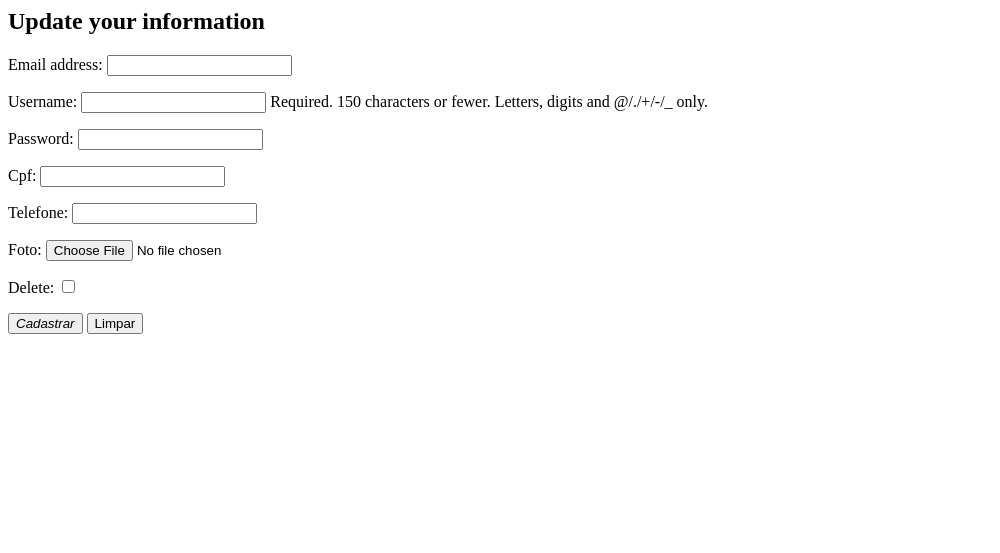
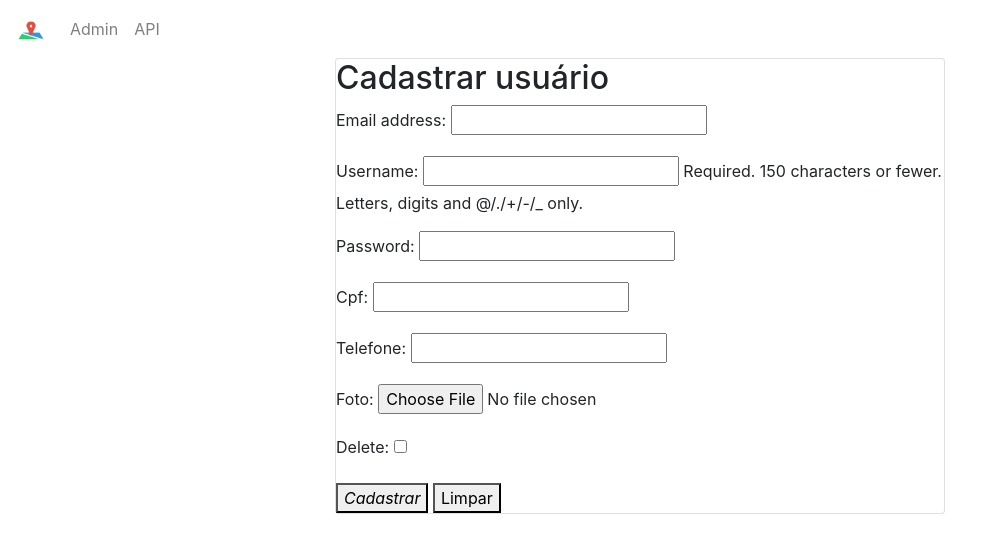
Before and after one commit to LocationTracker/LocationTrackerAPI, a Django app: page / in a window 1280 px wide. Shown: the top 553 px of the page, without its empty margins (0-1000 px from the left). Run offline with Django 3.2, Linux system fonts and the light colour scheme; some libraries are stand-ins or nearby versions.

Commit message:
app broken

```diff
--- a/core/utils.py
+++ b/core/utils.py
@@ -1,3 +1,3 @@
 
 def get_usuario_upload_path(instance, filename):
-    return 'usuarios/{user_id}/{filename}'.format(user_id=instance.pk, filename=filename)
+    return 'usuarios/{filename}'.format(user_id=instance.pk, filename=filename)
--- a/public/templates/public/create_usuario.html
+++ b/public/templates/public/create_usuario.html
@@ -1,9 +1,13 @@
-<div class="col s12 m8 offset-m2">
+{% extends 'base.html' %}
+{% block title %}LocationTracker{% endblock %}
+{% block content %}
+<div class="row">
+    <div class="col-6 offset-3">
         <div class="card">
             <div class="card-content">
-            <h2 class="flow-text">Update your information</h2>
+                <h2 class="flow-text">Cadastrar usuário</h2>
 
-            <form action="." method="POST" class="padding">
+                <form action="." method="POST" enctype="multipart/form-data">
                     {% csrf_token %} {{ form.as_p }}
                     <div class="divider"></div>
                     {{ formset.management_form }}
@@ -14,3 +18,6 @@
             </div>
         </div>
     </div>
+</div>
+
+{% endblock %}
--- a/public/views.py
+++ b/public/views.py
@@ -21,6 +21,7 @@ def create_user(request):
             created_user = user_form.save(commit=False)
             formset = ProfileInlineFormset(request.POST, request.FILES, instance=created_user)
             created_user.set_password(request.POST['password'])
+            # formset.foto = request.FILES['perfil-0-foto']
             if formset.is_valid():
                 created_user.save()
                 formset.save()
--- /dev/null
+++ b/templates/base.html
@@ -0,0 +1,60 @@
+{% load static %}
+<!DOCTYPE html>
+<html lang="pt-br">
+    <head>
+        <!-- Required meta tags -->
+        <meta charset="utf-8">
+        <meta name="viewport" content="width=device-width, initial-scale=1, shrink-to-fit=no">
+
+        <!-- Bootstrap CSS -->
+        <link rel="stylesheet" href="https://maxcdn.bootstrapcdn.com/bootstrap/4.0.0/css/bootstrap.min.css" integrity="sha384-Gn5384xqQ1aoWXA+058RXPxPg6fy4IWvTNh0E263XmFcJlSAwiGgFAW/dAiS6JXm" crossorigin="anonymous">
+
+        <!-- My CSS -->
+        <link rel="stylesheet" href="{% static 'style.css' %}">
+        <!-- Optional CSS -->
+        {% block styles %}{% endblock %}
+
+        <!-- My CSS -->
+        <title>{% block title %}{% endblock %}</title>
+    </head>
+    <body>
+        <nav class="navbar navbar-expand-lg navbar-light bg-white">
+            <a class="navbar-brand" href="/">
+                <img src="{% static 'icon.png' %}" width="30" height="30" alt="">
+            </a>
+            <button class="navbar-toggler" type="button" data-toggle="collapse" data-target="#navbarSupportedContent" aria-controls="navbarSupportedContent" aria-expanded="false" aria-label="Toggle navigation">
+                <span class="navbar-toggler-icon"></span>
+            </button>
+
+            <div class="collapse navbar-collapse" id="navbarSupportedContent">
+                <ul class="navbar-nav mr-auto">
+                    <li class="nav-item">
+                        <a class="nav-link" href="/admin">Admin</a>
+                    </li>
+                    <li class="nav-item">
+                        <a class="nav-link" href="/api">API</a>
+                    </li>
+                </ul>
+            </div>
+        </nav>
+
+        <div class="container-fluid">
+            {% block content %}
+            {% endblock %}
+        </div>
+
+        <!-- jQuery first, then Popper.js, then Bootstrap JS -->
+        <script src="https://code.jquery.com/jquery-3.2.1.slim.min.js"
+                integrity="sha384-KJ3o2DKtIkvYIK3UENzmM7KCkRr/rE9/Qpg6aAZGJwFDMVNA/GpGFF93hXpG5KkN"
+                crossorigin="anonymous"></script>
+        <script src="https://cdnjs.cloudflare.com/ajax/libs/popper.js/1.12.9/umd/popper.min.js"
+                integrity="sha384-ApNbgh9B+Y1QKtv3Rn7W3mgPxhU9K/ScQsAP7hUibX39j7fakFPskvXusvfa0b4Q"
+                crossorigin="anonymous"></script>
+        <script src="https://maxcdn.bootstrapcdn.com/bootstrap/4.0.0/js/bootstrap.min.js"
+                integrity="sha384-JZR6Spejh4U02d8jOt6vLEHfe/JQGiRRSQQxSfFWpi1MquVdAyjUar5+76PVCmYl"
+                crossorigin="anonymous"></script>
+
+        <!-- Optional JavaScript -->
+        {% block scripts %}{% endblock %}
+    </body>
+</html>
```
Also changed, not shown: static/css/style.css (added), static/img/icon.png (added). Lines whose indentation alone changed are shown as unchanged.
